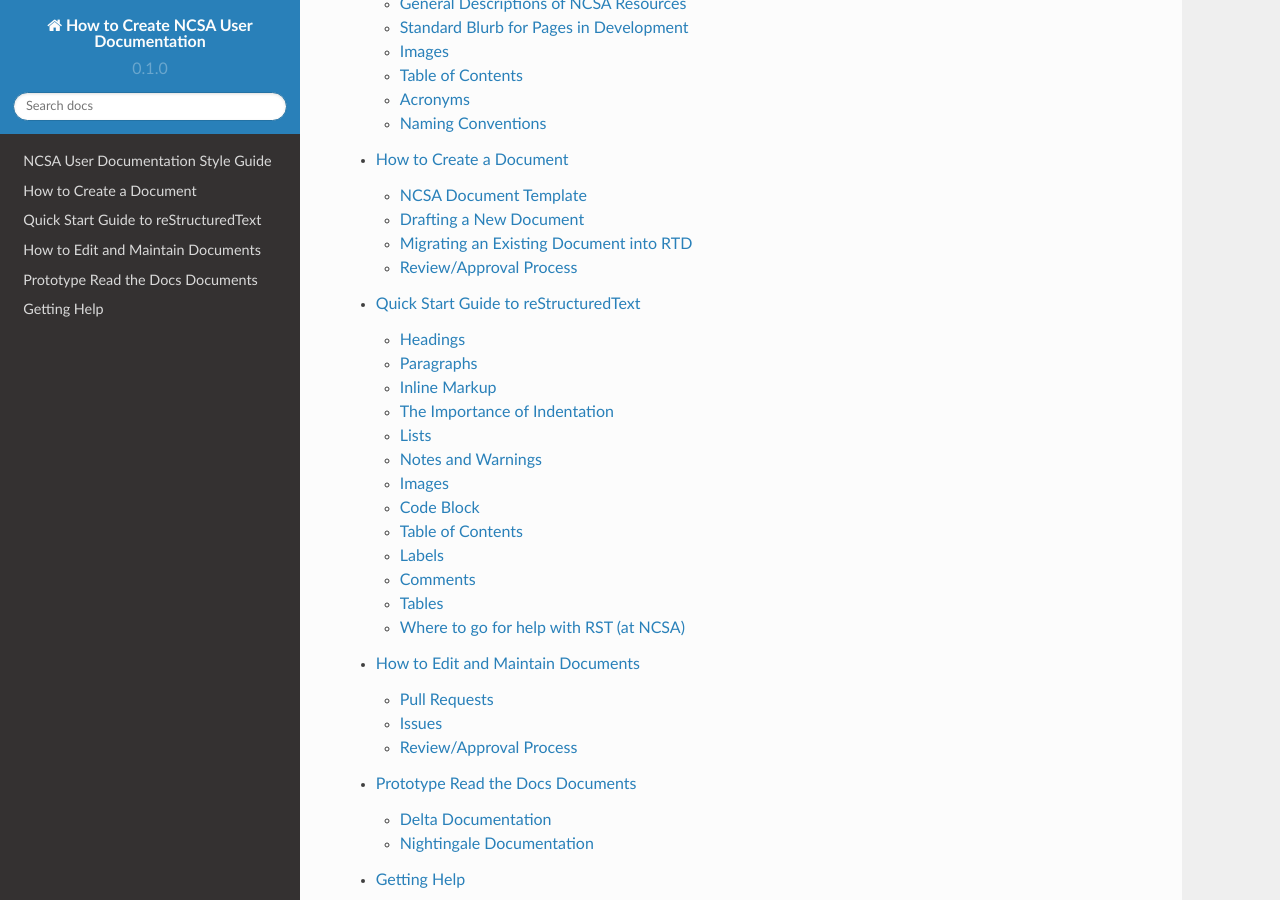
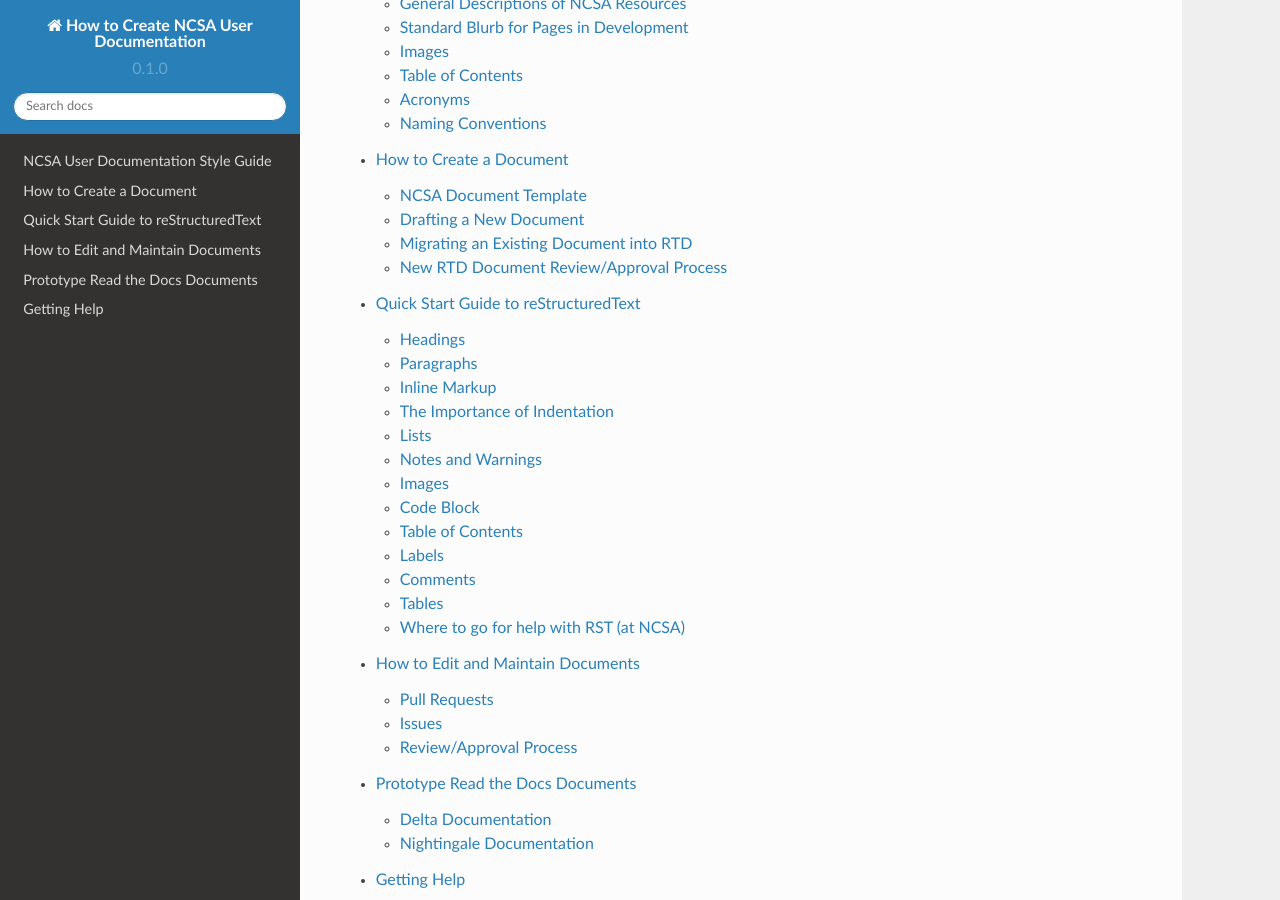
Before and after one commit to lhelms2/howto_rtd, a Sphinx documentation site: the page built from docs/source/index.rst, in a window 1280 px wide and 900 px high, scrolled down 468 px. Built offline with Sphinx 7.4.7 and the Read the Docs theme 2.0.0, drawn with Linux system fonts in a browser that asks for light colours.

Commit message:
Update create_doc.rst revised review/approval heading

```diff
--- a/docs/source/create_doc.rst
+++ b/docs/source/create_doc.rst
@@ -69,8 +69,8 @@
 
 .. _create_review:
 
-Review/Approval Process
-------------------------
+New RTD Document Review/Approval Process
+-----------------------------------------
 
 It is expected that any new RTD document will have a minimum of one SME peer review and one editorial review prior to getting approved to go live to users.
 
```
